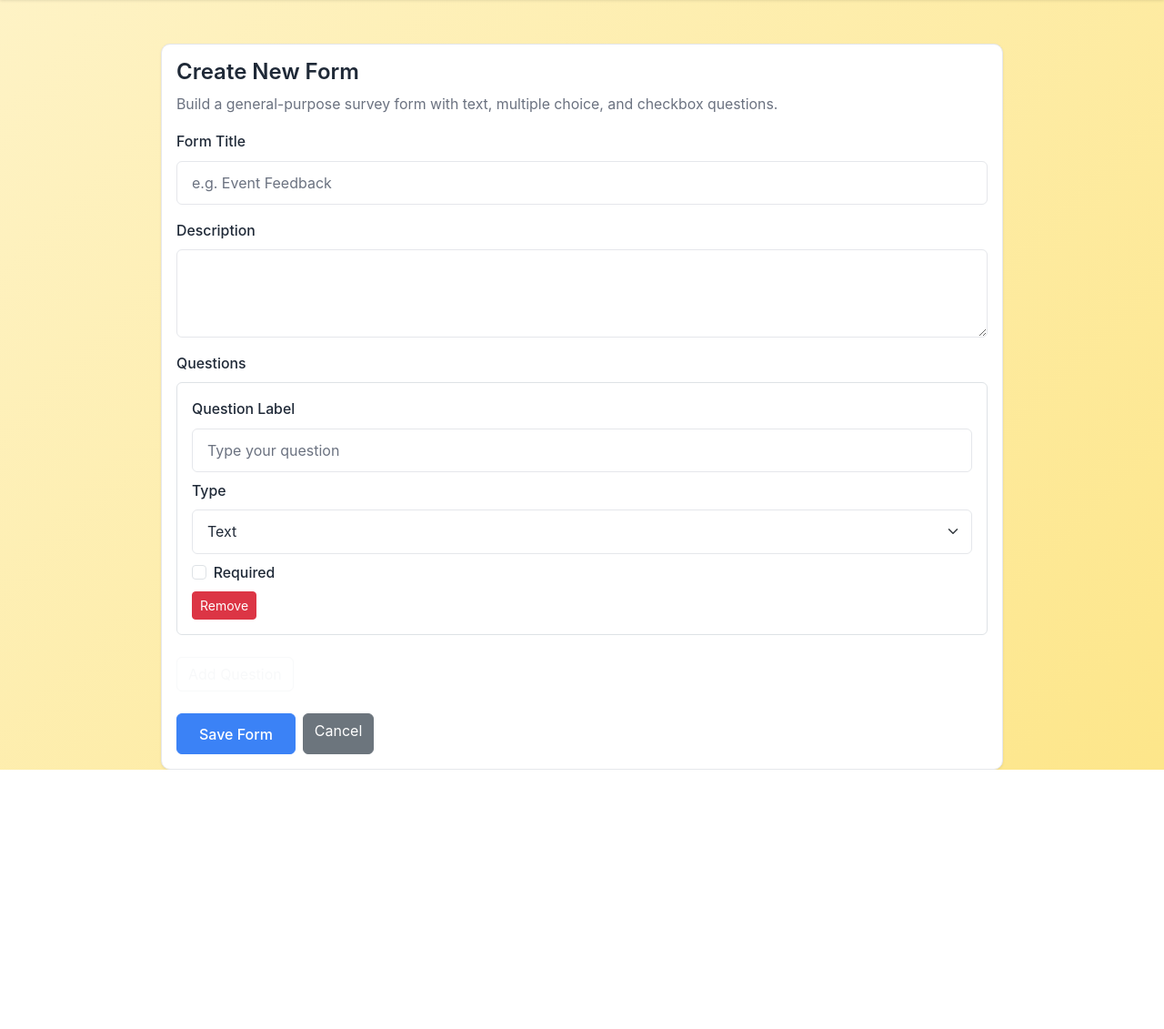
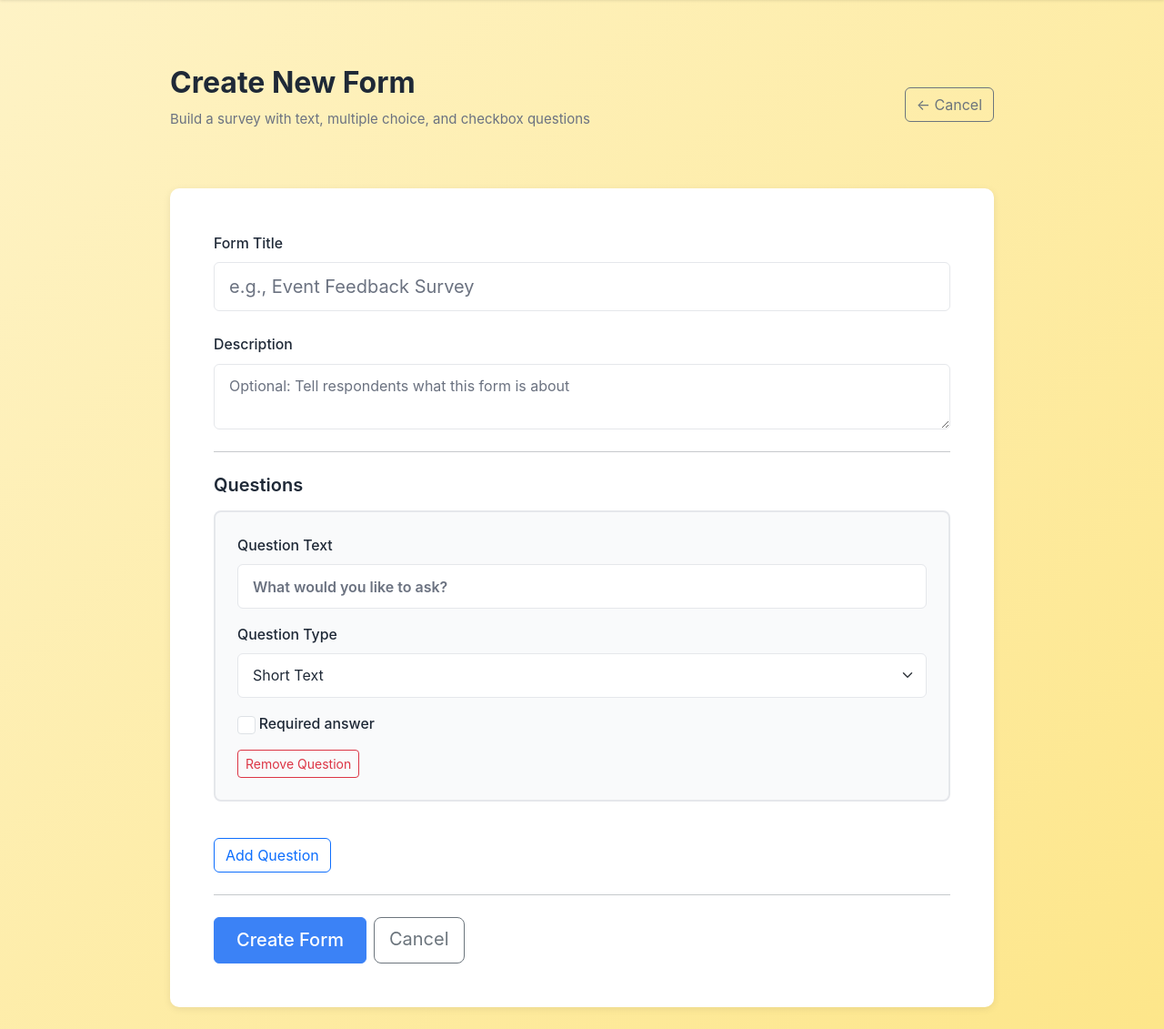
Before and after one commit to Nizuky/Balitech-feedback-system, a Flask app: page /creator/forms/new in a window 1280 px wide. Shown: the part 60-1191 px from the top of the page at 91% size. Before the commit the page ends 906 px from the top, so only its background shows below. Run offline with Flask 3, Linux system fonts and the light colour scheme; the visitor is signed in with stand-in values (Sample User, id 1).

Commit message:
Refactor: Update remaining creator templates (responses and form builder) to match new professional design system

```diff
--- a/templates/creator_new_form.html
+++ b/templates/creator_new_form.html
@@ -1,34 +1,57 @@
 {% extends "base.html" %}
 
-{% block title %}{% if form_data %}Edit Form{% else %}Create Form{% endif %}{% endblock %}
+{% block title %}{% if form_data %}Edit Form{% else %}Create New Form{% endif %} - Balitech{% endblock %}
 
 {% block content %}
+<div class="container-fluid py-4">
     <div class="row">
         <div class="col-lg-10 mx-auto">
-        <div class="card">
-            <div class="card-body">
-                <h2>{% if form_data %}Edit Form{% else %}Create New Form{% endif %}</h2>
-                <p class="text-muted">Build a general-purpose survey form with text, multiple choice, and checkbox questions.</p>
-
-                <div class="mb-3">
-                    <label class="form-label">Form Title</label>
-                    <input id="formTitle" class="form-control" placeholder="e.g. Event Feedback">
+            <!-- Header -->
+            <div class="d-flex justify-content-between align-items-center mb-5">
+                <div>
+                    <h1 class="mb-2" style="color: var(--text-dark); font-weight: 700; font-size: 2rem;">
+                        {% if form_data %}Edit Form{% else %}Create New Form{% endif %}
+                    </h1>
+                    <p class="text-muted">Build a survey with text, multiple choice, and checkbox questions</p>
+                </div>
+                <a href="{{ url_for('forms.creator_dashboard') }}" class="btn btn-outline-secondary">← Cancel</a>
             </div>
 
-                <div class="mb-3">
-                    <label class="form-label">Description</label>
-                    <textarea id="formDescription" class="form-control" rows="3"></textarea>
+            <!-- Form Builder Card -->
+            <div class="card" style="border: none; box-shadow: 0 2px 8px rgba(0,0,0,0.08);">
+                <div class="card-body p-5">
+                    <!-- Title Section -->
+                    <div class="mb-4">
+                        <label class="form-label fw-600" style="color: var(--text-dark);">Form Title</label>
+                        <input id="formTitle" class="form-control form-control-lg" placeholder="e.g., Event Feedback Survey" style="border-color: #e5e7eb;" required>
                     </div>
 
+                    <!-- Description Section -->
                     <div class="mb-4">
-                    <label class="form-label">Questions</label>
-                    <div id="questionsBuilder"></div>
-                    <button id="addQuestionBtn" type="button" class="btn btn-outline-light mt-2">Add Question</button>
+                        <label class="form-label fw-600" style="color: var(--text-dark);">Description</label>
+                        <textarea id="formDescription" class="form-control" rows="2" placeholder="Optional: Tell respondents what this form is about" style="border-color: #e5e7eb;"></textarea>
                     </div>
 
+                    <hr class="my-4">
+
+                    <!-- Questions Section -->
+                    <div class="mb-4">
+                        <h5 class="mb-3" style="color: var(--text-dark); font-weight: 600;">Questions</h5>
+                        <div id="questionsBuilder"></div>
+                        <button id="addQuestionBtn" type="button" class="btn btn-outline-primary mt-3">
+                            <i class="bi bi-plus-circle"></i> Add Question
+                        </button>
+                    </div>
+
+                    <hr class="my-4">
+
+                    <!-- Action Buttons -->
                     <div class="d-flex gap-2">
-                    <button id="saveFormBtn" class="btn btn-primary">{{ 'Save Changes' if form_data else 'Save Form' }}</button>
-                    <a href="{{ url_for('forms.creator_dashboard') }}" class="btn btn-secondary">Cancel</a>
+                        <button id="saveFormBtn" class="btn btn-lg btn-primary fw-600">
+                            <i class="bi bi-check-circle"></i> {{ 'Save Changes' if form_data else 'Create Form' }}
+                        </button>
+                        <a href="{{ url_for('forms.creator_dashboard') }}" class="btn btn-lg btn-outline-secondary">Cancel</a>
+                    </div>
                 </div>
             </div>
         </div>
@@ -38,8 +61,27 @@
 
 {% block extra_css %}
 <style>
+    .question-block {
+        border: 2px solid #e5e7eb;
+        border-radius: 8px;
+        padding: 1.5rem;
+        margin-bottom: 1.5rem;
+        background-color: #f9fafb;
+        transition: all 0.2s;
+    }
+
+    .question-block:hover {
+        border-color: var(--primary);
+        box-shadow: 0 2px 8px rgba(0,0,0,0.08);
+    }
+
+    .q-label {
+        font-weight: 600;
+        color: var(--text-dark);
+    }
+
     .q-required-label {
-        color: var(--text-light) !important;
+        color: var(--text-dark);
         font-weight: 500;
     }
 </style>
@@ -49,34 +91,37 @@
 <script>
 function makeQuestionBlock() {
     const wrap = document.createElement('div');
-    wrap.className = 'border rounded p-3 mb-3';
-    wrap.style.borderColor = '#2d3142';
+    wrap.className = 'question-block';
     wrap.innerHTML = `
-        <div class="mb-2">
-            <label class="form-label">Question Label</label>
-            <input class="form-control q-label" placeholder="Type your question">
+        <div class="mb-3">
+            <label class="form-label fw-600" style="color: var(--text-dark);">Question Text</label>
+            <input class="form-control q-label" placeholder="What would you like to ask?" style="border-color: #e5e7eb;" required>
         </div>
-        <div class="mb-2">
-            <label class="form-label">Type</label>
-            <select class="form-select q-type">
-                <option value="text">Text</option>
+        <div class="mb-3">
+            <label class="form-label fw-600" style="color: var(--text-dark);">Question Type</label>
+            <select class="form-select q-type" style="border-color: #e5e7eb;">
+                <option value="text">Short Text</option>
                 <option value="multiple_choice">Multiple Choice</option>
-                <option value="checkbox">Checkbox</option>
+                <option value="checkbox">Checkboxes (Select Multiple)</option>
             </select>
         </div>
-        <div class="mb-2 q-options-wrap" style="display:none;">
-            <label class="form-label">Options (one per line)</label>
-            <textarea class="form-control q-options" rows="3" placeholder="Option A\nOption B"></textarea>
+        <div class="mb-3 q-options-wrap" style="display:none;">
+            <label class="form-label fw-600" style="color: var(--text-dark);">Options (one per line)</label>
+            <textarea class="form-control q-options" rows="3" placeholder="Option A&#10;Option B&#10;Option C" style="border-color: #e5e7eb;"></textarea>
         </div>
-        <div class="form-check mb-2">
-            <input class="form-check-input q-required" type="checkbox">
-            <label class="form-check-label q-required-label">Required</label>
+        <div class="form-check mb-3">
+            <input class="form-check-input" id="req_${Math.random()}" type="checkbox" style="width: 1.25em; height: 1.25em;">
+            <label class="form-check-label q-required-label" for="req_${Math.random()}">Required answer</label>
         </div>
-        <button type="button" class="btn btn-sm btn-danger q-remove">Remove</button>
+        <button type="button" class="btn btn-sm btn-outline-danger q-remove">
+            <i class="bi bi-trash"></i> Remove Question
+        </button>
     `;
 
     const typeSel = wrap.querySelector('.q-type');
     const optWrap = wrap.querySelector('.q-options-wrap');
+    const requiredInput = wrap.querySelector('.form-check-input');
+
     typeSel.addEventListener('change', () => {
         optWrap.style.display = ['multiple_choice', 'checkbox'].includes(typeSel.value) ? 'block' : 'none';
     });
@@ -93,7 +138,7 @@ function makeQuestionBlockFromData(question) {
     const block = makeQuestionBlock();
     block.querySelector('.q-label').value = question.label || '';
     block.querySelector('.q-type').value = question.type || 'text';
-    block.querySelector('.q-required').checked = Boolean(question.required);
+    block.querySelector('.form-check-input').checked = Boolean(question.required);
     const optionsWrap = block.querySelector('.q-options-wrap');
     if (['multiple_choice', 'checkbox'].includes(question.type)) {
         optionsWrap.style.display = 'block';
@@ -110,17 +155,28 @@ document.getElementById('saveFormBtn').addEventListener('click', async () => {
     const title = document.getElementById('formTitle').value.trim();
     const description = document.getElementById('formDescription').value.trim();
 
+    if (!title) {
+        alert('Please enter a form title');
+        return;
+    }
+
     const questions = Array.from(document.querySelectorAll('#questionsBuilder > div')).map(block => {
         const type = block.querySelector('.q-type').value;
         const optsRaw = block.querySelector('.q-options')?.value || '';
         return {
             label: block.querySelector('.q-label').value.trim(),
             type,
-            required: block.querySelector('.q-required').checked,
+            required: block.querySelector('.form-check-input').checked,
             options: optsRaw.split('\n').map(s => s.trim()).filter(Boolean)
         };
     });
 
+    if (questions.length === 0) {
+        alert('Please add at least one question');
+        return;
+    }
+
+    try {
         const resp = await fetch(editUrl || '{{ url_for("forms.creator_new_form") }}', {
             method: 'POST',
             headers: {'Content-Type': 'application/json'},
@@ -134,10 +190,13 @@ document.getElementById('saveFormBtn').addEventListener('click', async () => {
 
         const data = await resp.json();
         if (resp.ok) {
-        alert('Form created successfully');
+            alert('Form saved successfully!');
             window.location.href = '{{ url_for("forms.creator_dashboard") }}';
         } else {
-        alert(data.message || 'Failed to create form');
+            alert(data.message || 'Failed to save form');
+        }
+    } catch (error) {
+        alert('Error: ' + error.message);
     }
 });
 
```
Also changed, not shown: templates/creator_responses_dashboard.html (+63 -29 lines). Lines whose indentation alone changed are shown as unchanged.
